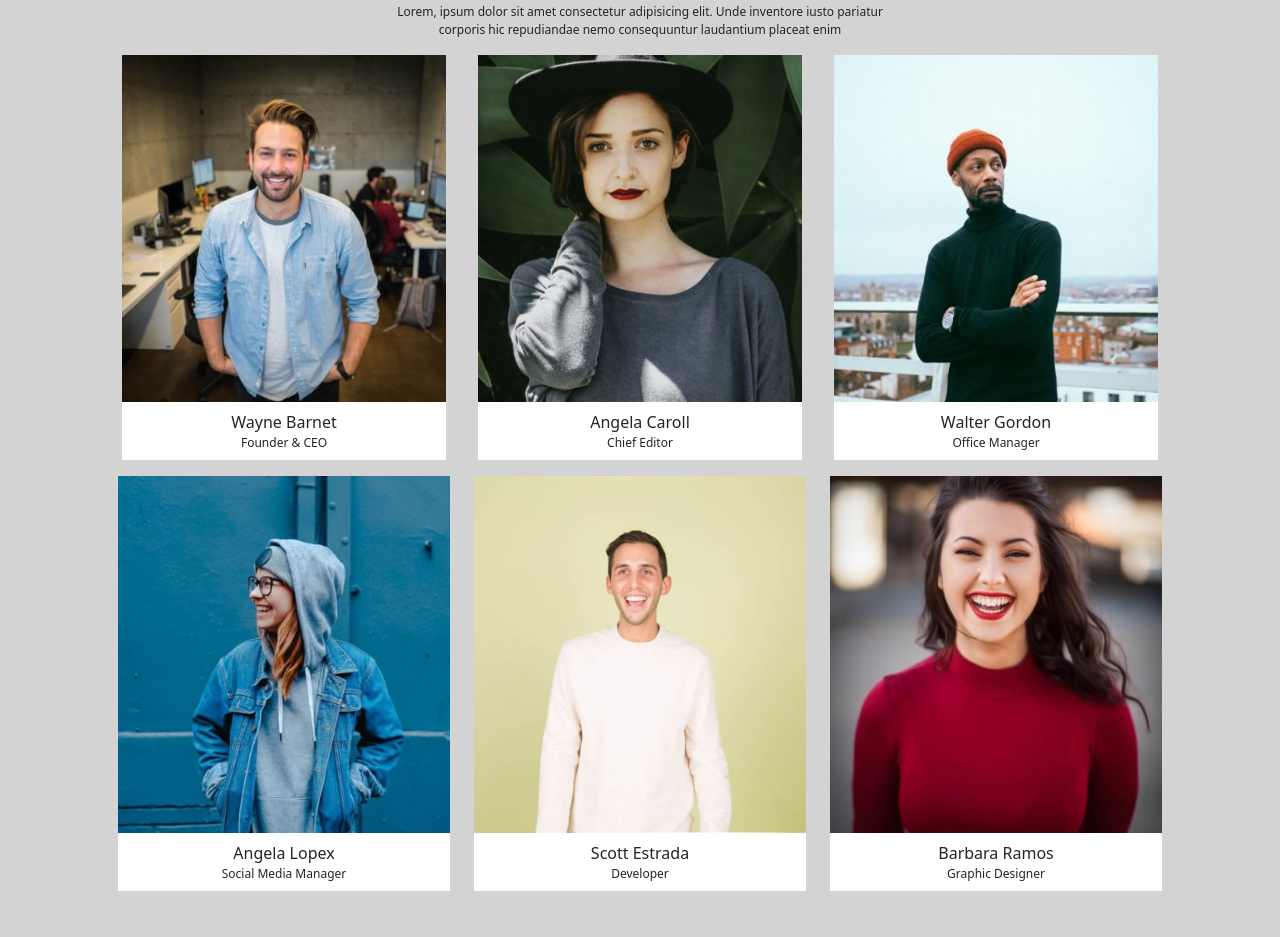
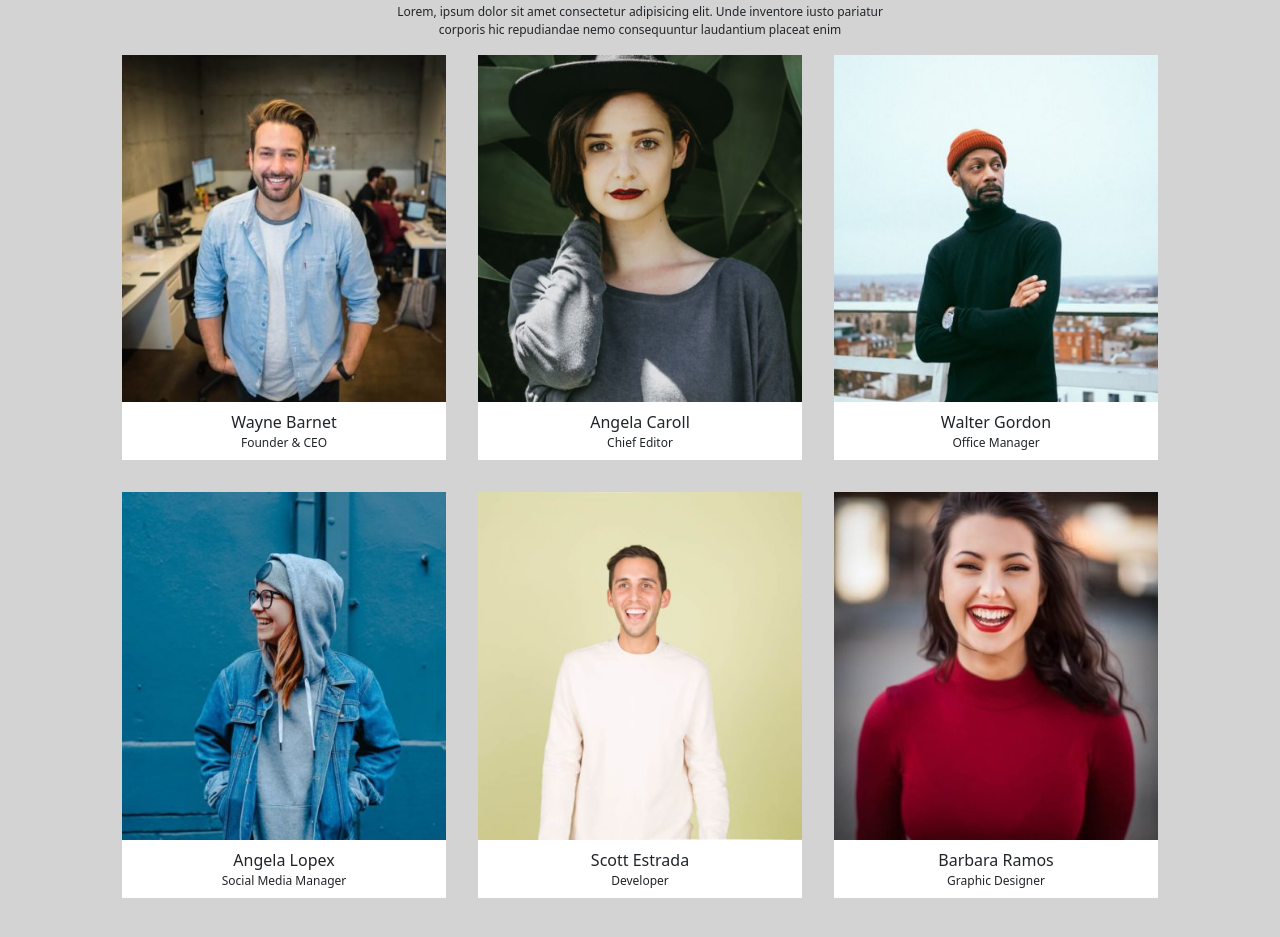
Before and after one commit to dunzolo/js-our-team, a plain HTML site: page bonus/index.html in a window 1280 px wide. Shown: the part 101-1038 px from the top of the page. Drawn offline with nearby package versions, Linux system fonts and the light colour scheme.

Commit message:
added create element from js

```diff
--- a/bonus/index.html
+++ b/bonus/index.html
@@ -21,51 +21,8 @@
                     </p>
                 </div>
             </div>
-            <div class="row">
-                <div class="col-4 p-3">
-                    <img id="image-1" src="" alt="">
-                    <div class="card-body bg-white p-2">
-                        <p id="name-1"></p>
-                        <p id="role-1" class="font-size-12"></p>
-                    </div>
-                </div>
-                <div class="col-4 p-3">
-                    <img id="image-2" src="" alt="">
-                    <div class="card-body bg-white p-2">
-                        <p id="name-2"></p>
-                        <p id="role-2" class="font-size-12"></p>
-                    </div>
-                </div>
-                <div class="col-4 p-3">
-                    <img id="image-3" src="" alt="">
-                    <div class="card-body bg-white p-2">
-                        <p id="name-3"></p>
-                        <p id="role-3" class="font-size-12"></p>
-                    </div>
-                </div>
-            </div>
-            <div class="row">
-                <div class="col-4">
-                    <img id="image-4" src="" alt="">
-                    <div class="card-body bg-white p-2">
-                        <p id="name-4"></p>
-                        <p id="role-4" class="font-size-12"></p>
-                    </div>
-                </div>
-                <div class="col-4">
-                    <img id="image-5" src="" alt="">
-                    <div class="card-body bg-white p-2">
-                        <p id="name-5"></p>
-                        <p id="role-5" class="font-size-12"></p>
-                    </div>
-                </div>
-                <div class="col-4">
-                    <img id="image-6" src="" alt="">
-                    <div class="card-body bg-white p-2">
-                        <p id="name-6"></p>
-                        <p id="role-6" class="font-size-12"></p>
-                    </div>
-                </div>
+            <div id="row-card" class="row">
+
             </div>
         </div>
         <script src="./js/script.js"></script>
--- a/bonus/js/script.js
+++ b/bonus/js/script.js
@@ -32,20 +32,36 @@ let teams = [
     }
 ]
 
-// Stampare le stesse informazioni su DOM sottoforma di stringhe
-let container = document.querySelector('.container');
+let row_cards = document.getElementById('row-card');
 
-// Stampare su console, per ogni membro del team, le informazioni di nome, ruolo e la stringa della foto
 for(let i = 0; i < teams.length; i++){
     let member = teams[i];
 
-    let name_card = document.getElementById(`name-${i+1}`);
+    let col = document.createElement('div');
+
+    col.classList.add('col-4', 'p-3');
+
+    let image_card = document.createElement('img');
+
+    image_card.src = "../img/"+member.image;
+
+    let card_body = document.createElement('div');
+
+    card_body.classList.add('card-body', 'bg-white', 'p-2');
+
+    let name_card = document.createElement('p');
+
     name_card.innerText = member.name;
 
-    let role_card = document.getElementById(`role-${i+1}`);
+    let role_card = document.createElement('p');
+
+    role_card.classList.add('font-size-12');
+
     role_card.innerText = member.role;
 
-    let image_card = document.getElementById(`image-${i+1}`);
-    image_card.src = "../img/"+member.image;
-
+    row_cards.append(col);
+    col.append(image_card);
+    col.append(card_body);
+    card_body.append(name_card);
+    card_body.append(role_card);
 }
```
